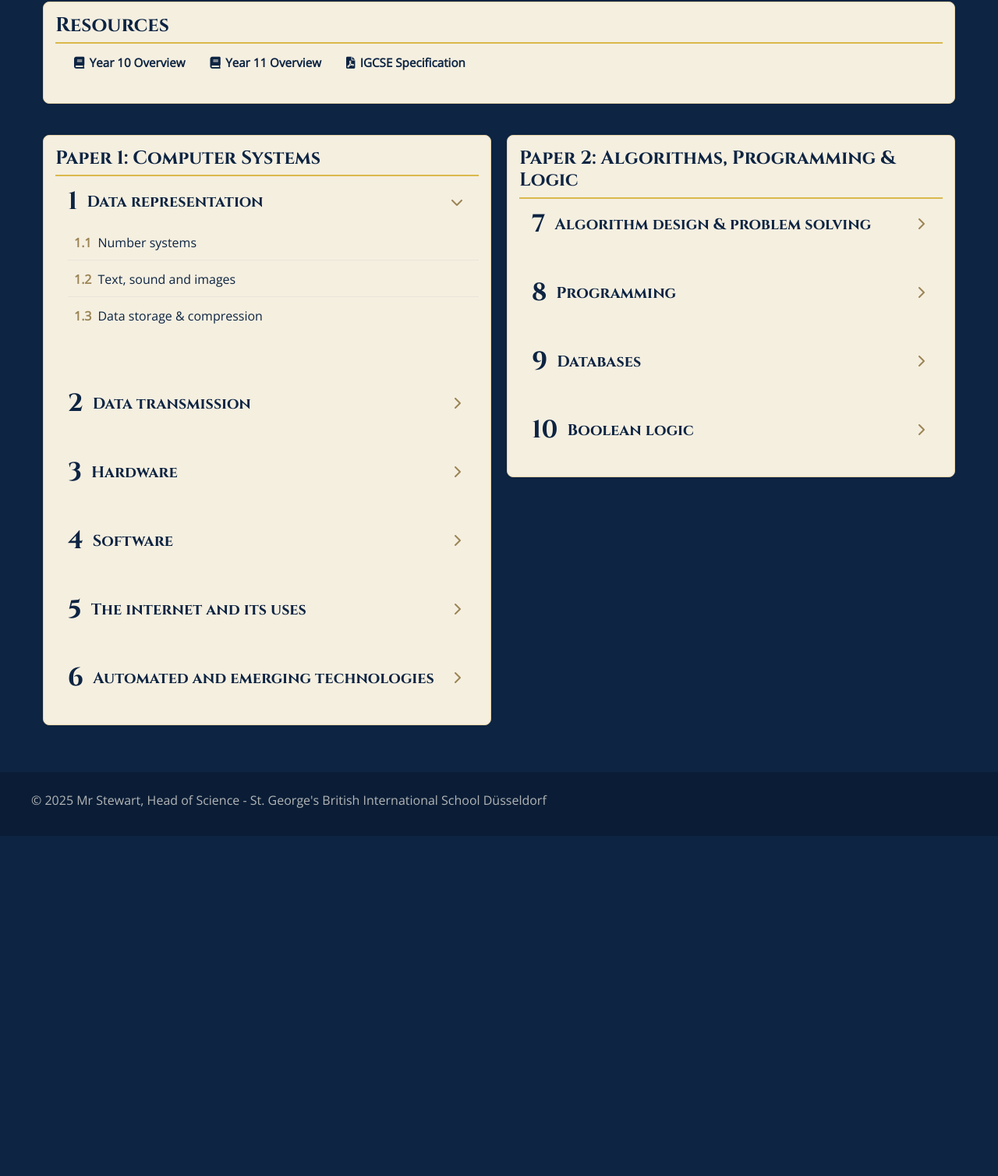
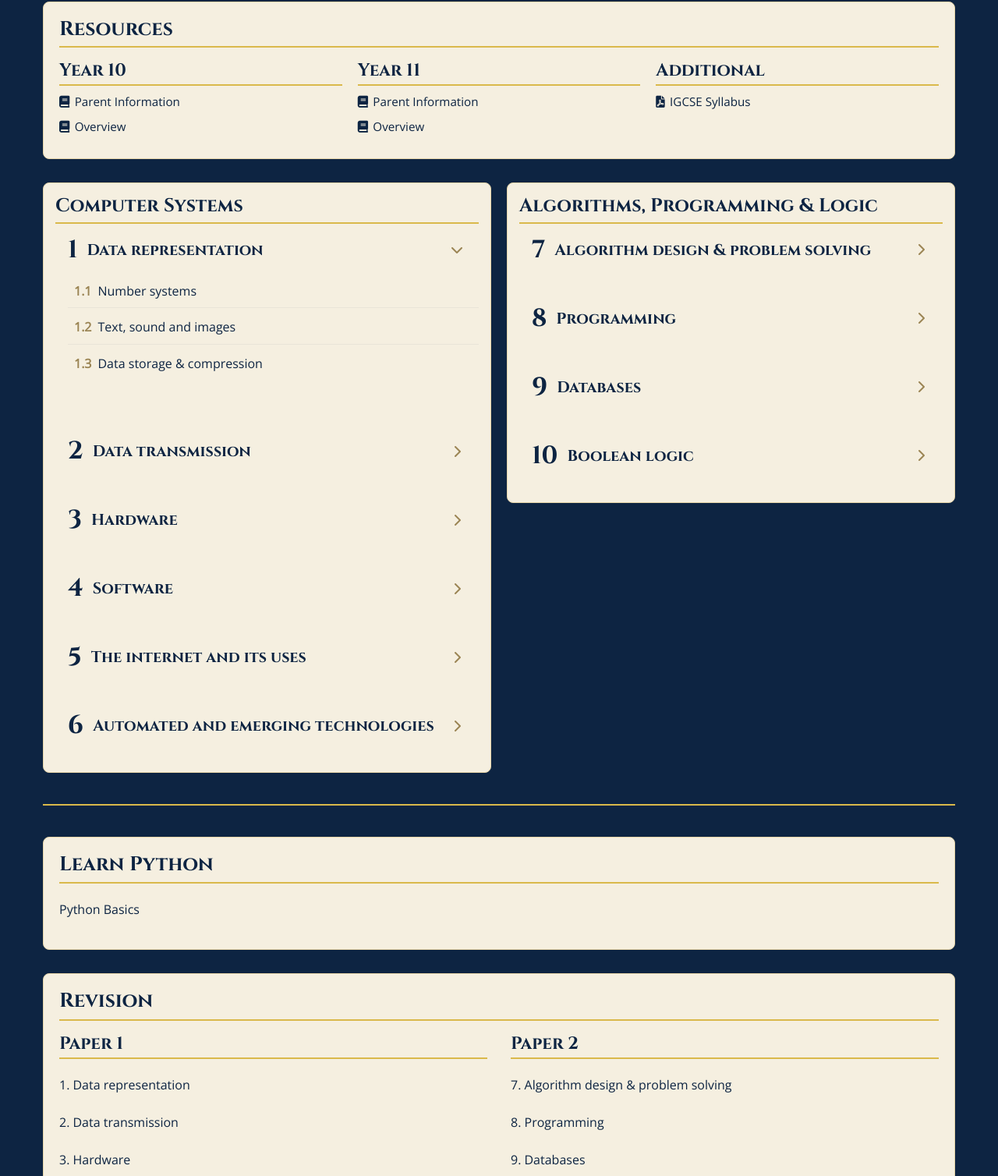
Before and after one commit to stss15/SGSCS, a plain HTML site: page ks4/IGCSE_Landing.html in a window 1280 px wide. Shown: the part 128-1636 px from the top of the page at 78% size. Before the commit the page ends 1200 px from the top, so only its background shows below. Drawn offline with nearby package versions, Linux system fonts and the light colour scheme.

Commit message:
Created the Landing page for IGCSE

```diff
--- a/ks4/IGCSE_Landing.html
+++ b/ks4/IGCSE_Landing.html
@@ -27,11 +27,33 @@
             <!-- Resources at top -->
             <section class="resources-section">
                 <h2>Resources</h2>
-                <ul class="resource-list">
-                    <li><a href="overview_year10.html"><i class="fas fa-book"></i> Year 10 Overview</a></li>
-                    <li><a href="overview_year11.html"><i class="fas fa-book"></i> Year 11 Overview</a></li>
-                    <li><a href="#"><i class="fas fa-file-pdf"></i> IGCSE Specification</a></li>
-                </ul>
+                <div class="resource-grid">
+                    <!-- Year 10 column -->
+                    <div class="resource-column">
+                        <h3>Year 10</h3>
+                        <ul>
+                            <li><a href="parent_information_year10.html"><i class="fas fa-book"></i> Parent Information</a></li>
+                            <li><a href="overview_year10.html"><i class="fas fa-book"></i> Overview</a></li>
+                        </ul>
+                    </div>
+
+                    <!-- Year 11 column -->
+                    <div class="resource-column">
+                        <h3>Year 11</h3>
+                        <ul>
+                            <li><a href="parent_information_year11.html"><i class="fas fa-book"></i> Parent Information</a></li>
+                            <li><a href="overview_year11.html"><i class="fas fa-book"></i> Overview</a></li>
+                        </ul>
+                    </div>
+
+                    <!-- Additional info column -->
+                    <div class="resource-column">
+                        <h3>Additional</h3>
+                        <ul>
+                            <li><a href="../assets/docs/Cambridge_IGCSE_Syllabus-202.pdf" target="_blank" rel="noopener"><i class="fas fa-file-pdf"></i> IGCSE Syllabus</a></li>
+                        </ul>
+                    </div>
+                </div>
             </section>
 
             <!-- Two-column layout -->
@@ -39,7 +61,7 @@
 
                 <!-- Paper 1: Computer Systems -->
                 <div class="paper paper1">
-                    <h2>Paper 1: Computer Systems</h2>
+                    <h2>Computer Systems</h2>
                     <div class="ks4-topic-grid">
                         <!-- Topic 1: Data representation -->
                         <div class="ks4-topic">
@@ -201,7 +223,7 @@
 
                 <!-- Paper 2: Algorithms, Programming & Logic -->
                 <div class="paper paper2">
-                    <h2>Paper 2: Algorithms, Programming & Logic</h2>
+                    <h2>Algorithms, Programming & Logic</h2>
                     <div class="ks4-topic-grid">
                         <!-- Topic 7: Algorithm design and problem solving -->
                         <div class="ks4-topic">
@@ -331,6 +353,48 @@
 
             </div> <!-- /.papers-layout -->
 
+            <!-- simple gold divider -->
+            <div class="section-divider"></div>
+
+            <!-- Learn Python single-column box -->
+            <section class="single-section">
+                <h2>Learn Python</h2>
+                <ul class="single-links">
+                    <li><a href="python_basics.html">Python Basics</a></li>
+                    <!-- add more Python pages here -->
+                </ul>
+            </section>
+
+            <!-- Revision section -->
+            <section class="single-section">
+                <h2>Revision</h2>
+                <div class="revision-grid">
+                    <!-- Paper 1 -->
+                    <div class="revision-column">
+                        <h3>Paper 1</h3>
+                        <ul class="single-links">
+                            <li><a href="data_representation.html">1. Data representation</a></li>
+                            <li><a href="data_transmission.html">2. Data transmission</a></li>
+                            <li><a href="hardware.html">3. Hardware</a></li>
+                            <li><a href="software.html">4. Software</a></li>
+                            <li><a href="internet.html">5. The internet & its uses</a></li>
+                            <li><a href="automated_tech.html">6. Automated & emerging tech</a></li>
+                        </ul>
+                    </div>
+
+                    <!-- Paper 2 -->
+                    <div class="revision-column">
+                        <h3>Paper 2</h3>
+                        <ul class="single-links">
+                            <li><a href="algorithms.html">7. Algorithm design & problem solving</a></li>
+                            <li><a href="programming.html">8. Programming</a></li>
+                            <li><a href="databases.html">9. Databases</a></li>
+                            <li><a href="boolean_logic.html">10. Boolean logic</a></li>
+                        </ul>
+                    </div>
+                </div>
+            </section>
+
         </div> <!-- /.ks4-container -->
     </main>
 
--- a/styles/ks4/ks4.css
+++ b/styles/ks4/ks4.css
@@ -191,45 +191,135 @@
 /* Resources section full‑width above columns */
 .resources-section {
   background: var(--parchment);
+  padding: 20px;
   border-radius: 8px;
-  padding: 15px; /* Reduced from 20px */
-  box-shadow: none;
+  margin-bottom: 30px;
   border: 1px solid var(--gold-light);
 }
 
 .resources-section h2 {
   font-family: var(--heading-font);
-  font-size: 1.6rem; /* Reduced from 1.9rem */
+  font-size: 1.6rem;
   color: var(--primary-navy);
   border-bottom: 2px solid var(--gold);
   padding-bottom: 0.3rem;
-  margin-bottom: 0.8rem; /* Reduced from 1rem */
+  margin-bottom: 1rem;
 }
 
-.resource-list {
-  list-style: none;
-  display: flex;
-  gap: 2rem;
+/* Resources: three-column grid */
+.resource-grid {
+  display: grid;
+  grid-template-columns: repeat(3, 1fr);
+  gap: 20px;
 }
 
-.resource-list a {
+.resource-column h3 {
+  font-family: var(--heading-font);
+  font-size: 1.4rem;
+  color: var(--primary-navy);
+  margin-bottom: 0.5rem;
+  border-bottom: 2px solid var(--gold);
+  padding-bottom: 0.3rem;
+}
+
+.resource-column ul {
+  list-style: none;
+  padding: 0;
+  margin: 0;
+}
+
+.resource-column ul li {
+  margin: 0.5rem 0;
+}
+
+.resource-column ul li a {
   font-family: var(--body-font);
   color: var(--primary-navy);
-  font-weight: 600;
+  font-size: 0.95rem;
   text-decoration: none;
   display: flex;
   align-items: center;
   gap: 0.4rem;
-  font-size: 0.95rem; /* Slightly smaller */
+  transition: color var(--transition-fast);
 }
 
-.resource-list a:hover {
+.resource-column ul li a:hover {
   color: var(--gold-dark);
 }
 
 /* Hide subtopic lists when "collapsed" */
 .ks4-subtopic-list.collapsed {
   display: none !important;
+}
+
+/* Gold divider */
+.section-divider {
+  width: 100%;
+  height: 2px;
+  background-color: var(--gold);
+  margin: 40px 0;
+}
+
+/* Single-column boxes */
+.single-section {
+  background: var(--parchment);
+  padding: 20px;
+  border-radius: 8px;
+  border: 1px solid var(--gold-light);
+  margin-bottom: 30px;
+}
+
+/* Section headings */
+.single-section h2 {
+  font-family: var(--heading-font);
+  font-size: 1.6rem;
+  color: var(--primary-navy);
+  border-bottom: 2px solid var(--gold);
+  padding-bottom: 0.4rem;
+  margin-bottom: 1rem;
+}
+
+/* Revision grid layout */
+.revision-grid {
+  display: grid;
+  grid-template-columns: repeat(2, 1fr);
+  gap: 30px;
+}
+
+.revision-column h3 {
+  font-family: var(--heading-font);
+  font-size: 1.4rem;
+  color: var(--primary-navy);
+  margin-bottom: 1rem;
+  border-bottom: 2px solid var(--gold);
+  padding-bottom: 0.3rem;
+}
+
+/* Plain link lists - updated */
+.single-links {
+  list-style: none;
+  padding: 0;
+  margin: 0;
+}
+
+.single-links li {
+  margin-bottom: 0.8rem;
+}
+
+.single-links a {
+  display: inline-flex;
+  align-items: center;
+  font-family: var(--body-font);
+  font-size: 1rem;
+  color: var(--primary-navy);
+  text-decoration: none;
+  transition: all var(--transition-fast);
+  padding: 0.3rem 0;
+}
+
+.single-links a:hover {
+  color: var(--gold-dark);
+  transform: translateX(5px);
 }
 
 /* Responsive adjustments */
@@ -239,23 +329,33 @@
   }
 
   .ks4-topic-number {
-    font-size: 1.8rem; /* Reduced from 2rem */
+    font-size: 1.8rem;
   }
 
   .ks4-topic-title {
-    font-size: 1.2rem; /* Reduced from 1.3rem */
+    font-size: 1.2rem;
   }
 
   .ks4-page-title {
-    font-size: 1.8rem; /* Reduced from 2rem */
+    font-size: 1.8rem;
   }
 
   .new-ks4-layout .papers-layout {
     flex-direction: column;
   }
 
-  .resource-list {
-    flex-direction: column;
-    gap: 0.7rem; /* Reduced from 1rem */
+  .resource-grid {
+    grid-template-columns: 1fr 1fr;  /* two columns on tablets */
+  }
+
+  .revision-grid {
+    grid-template-columns: 1fr;  /* stack columns on mobile */
+    gap: 20px;
   }
 }
+
+@media (max-width: 480px) {
+  .resource-grid {
+    grid-template-columns: 1fr;  /* single column on mobile */
+  }
+}
```
Also changed, not shown: ks4/parent_information_year10.html (added), ks4/parent_information_year11.html (added), 2 other files.
